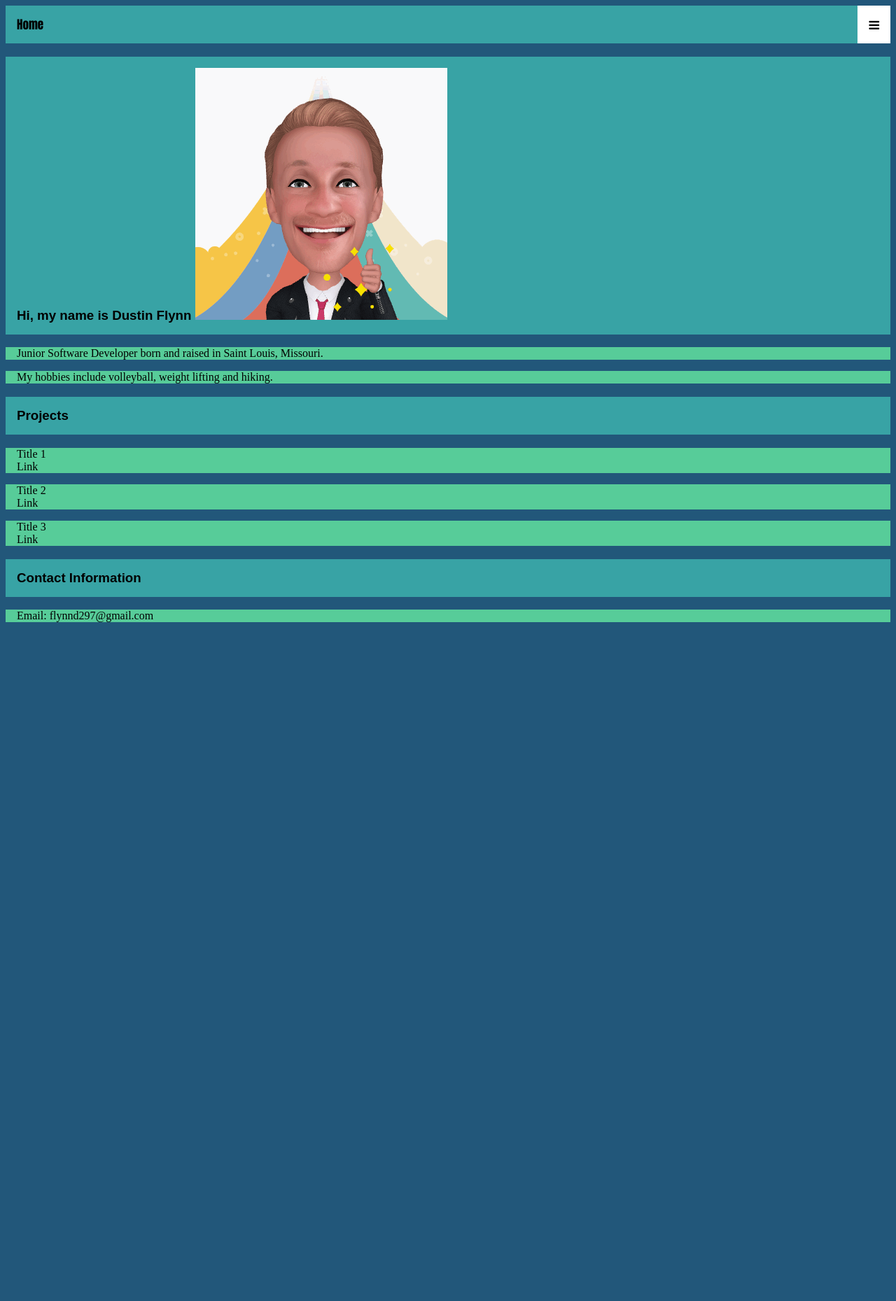
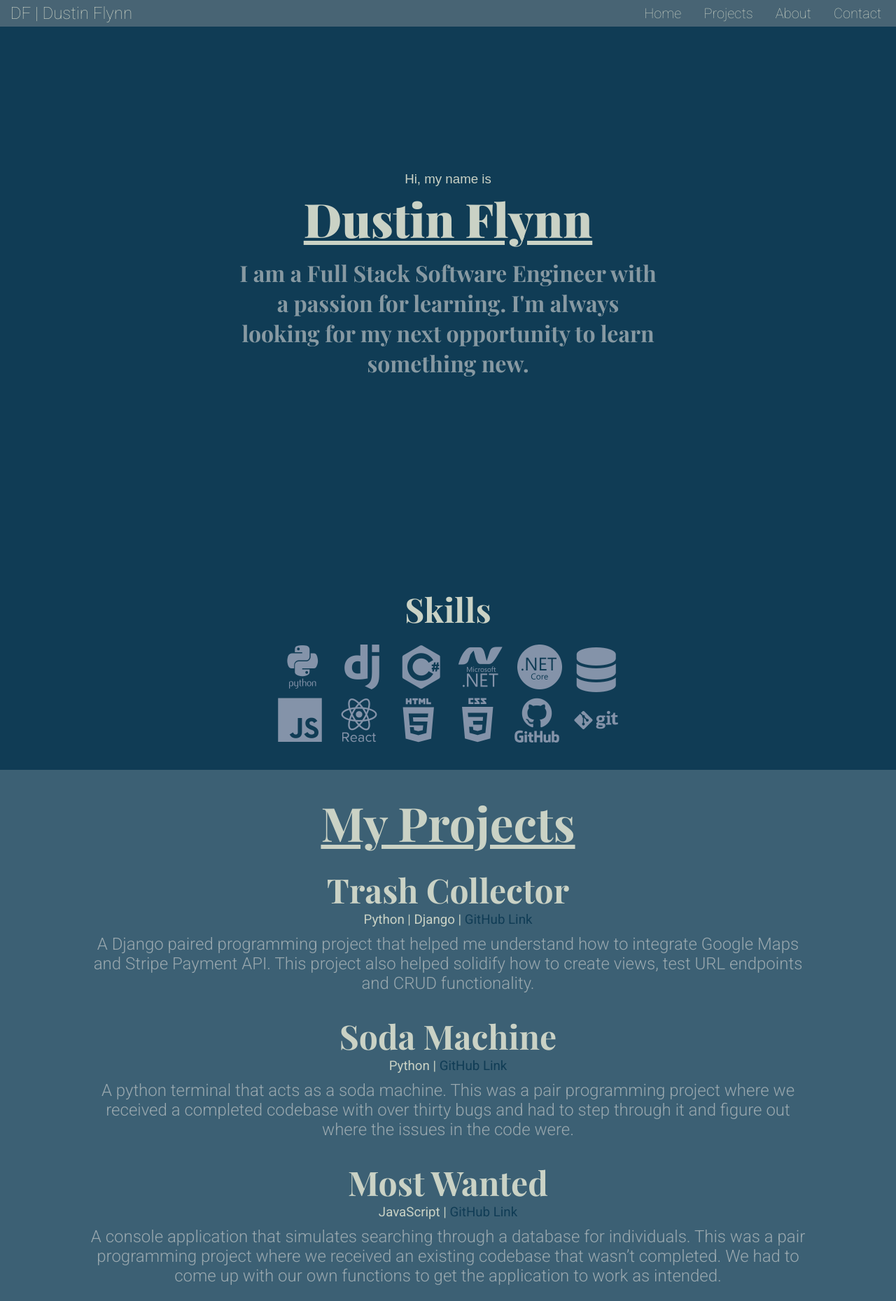
Before and after one commit to DustinFlynn297/DustinFlynn297.github.io, a plain HTML site: page index.html in a window 1280 px wide. Shown: the top 1859 px of the page at 70% size. Before the commit the page ends 905 px from the top, so only its background shows below. Drawn offline with nearby package versions, Linux system fonts and the light colour scheme.

Commit message:
Revamped the entire website and added more styling.

```diff
--- /dev/null
+++ b/app.css
@@ -0,0 +1,74 @@
+@import url('https://fonts.googleapis.com/css2?family=Roboto:ital,wght@0,100;0,300;0,400;0,500;0,700;0,900;1,900&display=swap');
+@import url('https://fonts.googleapis.com/css2?family=Playfair+Display:wght@700;800;900&display=swap');
+@import url("https://cdn.jsdelivr.net/gh/devicons/devicon@v2.14.0/devicon.min.css");
+#navbar {
+    padding-top: 1rem;
+    flex-direction: column;
+    align-items: center;
+}
+
+#navbar .logo {
+    margin-bottom: 0.5rem;
+    text-align: center;
+    font-size: 1.2rem;
+}
+
+#navbar ul {
+    padding: 0.5rem;
+}
+
+#navbar ul li a {
+    font-size: 1rem;
+}
+
+#projects .main-title, #about .main-title, #contact .main-title {
+    padding-top: -0.1rem;
+    margin-top: 2rem;
+    font-size: 2.2rem;
+}
+
+.sub-title {
+    font-size: 1.8rem;
+}
+
+/* Home Info */
+#home .text-above-title {
+    font-size: 0.95rem;
+}
+
+#home .text-below-title {
+    font-size: 1.8rem;
+}
+
+#projects .skills-text {
+    font-size: 0.75rem;
+}
+
+  /* Boxes */
+#contact .box {
+    display: flex;
+    flex: auto;
+    float: none;
+    width: 100%;
+    border-bottom: #5d75b8 dotted 1px;
+}
+
+/* About */
+#about p {
+    font-size: 1.4rem;
+}
+
+/* Contact */
+#contact .sub-title {
+    padding-top: 1.5rem;
+    font-size: 1.5rem;
+}
+
+/* footer */
+.main-footer {
+    font-size: 0.85rem;
+}
+
+#projects i {
+    font-size: 3rem;
+}
--- a/index.html
+++ b/index.html
@@ -2,80 +2,154 @@
 <html lang="en">
 <head>
     <meta charset="UTF-8">
-    <meta http-equiv="X-UA-Compatible" content="IE=edge">
     <meta name="viewport" content="width=device-width, initial-scale=1.0">
-    <meta name="description" content="Dustin Flynn, St. Louis developer portfolio">
-    <meta name="keywords" content="dustin, flynn, dustin flynn, portfolio, developer, software engineer">
-    <meta name="author" content="Dustin">
-    <title>Dustin Flynn's Portfolio</title>
-    <link rel="stylesheet" href="https://cdnjs.cloudflare.com/ajax/libs/font-awesome/4.7.0/css/font-awesome.min.css">
-    <link rel="stylesheet" href="styles/styles.css"
+    <meta http-equiv="X-UA-Compatible" content="ie=edge">
+    <!-- link style css -->
+    <link rel="stylesheet" href="style.css">
+    <link rel="stylesheet" media="screen and (max-width: 768px)" href="app.css">
+    <!-- link icons for contact -->
+    <script src="https://kit.fontawesome.com/572cc1dd20.js" crossorigin="anonymous"></script>
+    <link rel="stylesheet" href="https://cdn.jsdelivr.net/gh/devicons/devicon@v2.14.0/devicon.min.css">
+    <title>DF | Portfolio</title>
 </head>
 <body>
 
-    <div class="topnav">
-      <a href="#home" class="active">Home</a>
-      <div id="myLinks">
-        <a href="#about_me">About Me</a>
-        <a href="#contact">Contact</a>
-        <a href="#projects">Projects</a>
+    <!--? NavBar -->
+    <nav id="navbar">
+        <h1 class="logo">
+          <span class="text-primary">
+            DF | Dustin Flynn
+          </span>
+        </h1>
+        <ul>
+          <li><a href="#home">Home</a></li>
+          <li><a href="#projects">Projects</a></li>
+          <li><a href="#about">About</a></li>
+          <li><a href="#contact">Contact</a></li>
+        </ul>
+    </nav>
+
+    <!--? Home/Showcase  -->
+    <section id="home" class="py-3">
+        <div class="container">
+            <h3 class="text-above-title text-tertiary">Hi, my name is</h3>
+            <h1 class="main-title">Dustin Flynn</h1>
+            <p class="text-below-title text-soft">
+                    I am a Full Stack Software Engineer with a passion for learning. I'm always looking for my next opportunity to learn something new.
+            </p>
         </div>
-      <a href="javascript:void(0);" class="icon" onclick="myFunction()">
-        <i class="fa fa-bars"></i>
-      </a>
-    </div>
+    </section>
 
-    <div id="about_me">
-      <h3>Hi, my name is Dustin Flynn <img src="images/Emoji.gif" alt="Dustin Flynn"></h3>
-      <p>Junior Software Developer born and raised in Saint Louis, Missouri. </p>
-      <p>My hobbies include volleyball, weight lifting and hiking. </p>
+    <!--? Projects & Skills Section -->
+    <section id="projects">
+        <div class="container">
+            <div class="skills">
+                <h1 class="sub-title text-center">Skills</h1>
+                <h3 class="tertiary-color">
+                    <i class="devicon-python-plain-wordmark"></i>
+                    <i class="devicon-django-plain"></i>
+                    <i class="devicon-csharp-plain"></i>
+                    <i class="devicon-dot-net-plain-wordmark"></i>
+                    <i class="devicon-dotnetcore-plain"></i>
+                    <i class="fas fa-database"></i>
+                    <i class="devicon-javascript-plain"></i>
+                    <i class="devicon-react-original-wordmark"></i>
+                    <i class="devicon-html5-plain-wordmark"></i>
+                    <i class="devicon-css3-plain-wordmark"></i>
+                    <i class="devicon-github-original-wordmark"></i>
+                    <i class="devicon-git-plain-wordmark"></i>
+                </h3>
+                <br>
+                <br>
+    </section>
 
 
-    </div>
-
-    <div id="projects">
-        <h3>Projects</h3>
-        <p>
-          <span>
-            <div>
-              <p>Title 1
+    <!--? Project Breakdown  only pick 3/3 -->
+    <!-- todo: add demos and improve readme -->
+    <section id="project-items" class="bg-color py-3">
+        <div class="container">
+            <div class="projects-content">
+                <h1 class="main-title text-center">My Projects</h1>
                 <br>
-                Link
-                <br>
+                <h2 class="sub-title text-center">Trash Collector</h2>
+                    <h3 class="project-info text-tertiary">
+                        Python | Django |
+                        <a href="https://github.com/DustinFlynn297/TrashCollector.git">GitHub Link</a>
+                    </h3>
+                    <p class="project-desc text-soft">
+                        A Django paired programming project that helped me understand how to integrate Google Maps and Stripe Payment API. This project also helped solidify how to create views, test URL endpoints and CRUD functionality.
+                    </p>
+                <h2 class="sub-title text-center">Soda Machine</h2>
+                    <h3 class="project-info text-tertiary">
+                        Python |
+                        <a href="https://github.com/DustinFlynn297/Soda-Machine.git">
+                            GitHub Link
+                        </a>
+                    </h3>
+                    <p class="project-desc text-soft">
+                        A python terminal that acts as a soda machine.  This was a pair programming project where we received a completed codebase with over thirty bugs and had to step through it and figure out where the issues in the code were.
+                    </p>
+                <h2 class="sub-title text-center">Most Wanted</h2>
+                    <h3 class="project-info text-tertiary">
+                        JavaScript |
+                        <a href="https://github.com/DustinFlynn297/Most-Wanted.git">
+                            GitHub Link
+                        </a>
+                    </h3>
+                    <p class="project-desc text-soft">
+                        A console application that simulates searching through a database for individuals. This was a pair programming project where we received an existing codebase that wasn’t completed. We had to come up with our own functions to get the application to work as intended.
                     </p>
             </div>
-          </span>
+        </div>
+    </section>
 
-          <span>
-            <div>
-              <p>Title 2 <br>
-              Link</p>
+    <!--? About Section -->
+    <section id="about">
+        <div class="container">
+            <h1 class="main-title">About Me</h1>
+            <p class="text-soft py-1 text-center">
+                Saint Louis, Missouri Native and avid volleyball player.
+            </p>
+            <p class="text-soft py-1 text-center">
+                If I had to pick my one true passion, it would be learning. I believe that my time in the Marine Corps played a crucial role in this discovery. Being forced to adapt to any situation and overcome the odds led me to a love of constantly learning new things. Ultimately this is what led me to fall in love with programming, programming languages, and the subsequent technologies. These technologies are constantly evolving or changing, and I'm eager to learn everything I can about them.
+            <p/>
+            <p class="text-soft py-1 text-center">
+                I have always been a customer-centric person who enjoys crafting a response or answering any questions thrown my way. My passion for programming stems from my love for problem-solving and customer support. I believe that any application's primary goal is to fulfill the customer's need, whether shopping for a product, finding the relevant information on how to make a tomato grow indoors, or any number of problems. I want to be able to help build a product that makes the customer's life easier.
+            </p>
+            <br>
         </div>
-          </span>
+    </section>
 
-          <span>
-            <div>
-              <p>Title 3
-                <br>
-                Link
-                <br>
-              </p>
+    <!--? Contact Section -->
+    <section id="contact">
+        <div class="container">
+            <h1 class="main-title">Contact Me Below</h1>
         </div>
-          </span>
-
-
-        </p>
-
+         <!-- Email Icon -->
+         <div class="box">
+            <a href = "mailto: flynnd297@yahoo.com">
+                <i class="fas fa-envelope fa-6x icon-color"></i>
+            </a>
+            <h3 class="soft-text small-text">Flynnd297@yahoo.com</></h3>
         </div>
-
-
-    <div id="contact">
-        <h3>Contact Information</h3>
-        <p>Email: flynnd297@gmail.com</p>
-
+         <!-- LinkedIn Icon -->
+         <div class="box">
+             <a href="https://www.linkedin.com/in/flynnd297/">
+                <i class="fab fa-linkedin fa-6x icon-color"></i>
+             </a>
+            <h3 class="soft-text small-text">in/flynnd297</></h3>
         </div>
-
-    <script src="scripts/scripts.js"></script>
-
+        <!-- GitHub Icon -->
+        <div class="box">
+             <a href="https://github.com/DustinFlynn297">
+                <i class="fab fa-github fa-6x icon-color"></i>
+            </a>
+            <h3 class="soft-text small-text">DustinFlynn297</></h3>
+        </div>
+    </section>
+    <div class="clr"></div>
+    <footer class="main-footer">
+        <p class="text-soft">Designed and Built By: Dustin Flynn</p>
+    </footer>
 </body>
 </html>
--- a/scripts/scripts.js
+++ /dev/null
@@ -1,8 +0,0 @@
-function myFunction() {
-    var x = document.getElementById("myLinks");
-    if (x.style.display === "block") {
-      x.style.display = "none";
-    } else {
-      x.style.display = "block";
-    }
-  }
--- /dev/null
+++ b/style.css
@@ -0,0 +1,322 @@
+@import url('https://fonts.googleapis.com/css2?family=Roboto:ital,wght@0,100;0,300;0,400;0,500;0,700;0,900;1,900&display=swap');
+@import url('https://fonts.googleapis.com/css2?family=Playfair+Display:wght@700;800;900&display=swap');
+@import url("https://cdn.jsdelivr.net/gh/devicons/devicon@v2.14.0/devicon.min.css");
+/*!-------------------------------------------------------------------------------------------------------- */
+/**-------------------------------------------------------------------------------------------------------- */
+/*? CSS RESET */
+*{
+  margin: 0;
+  padding: 0;
+  box-sizing: border-box;
+}
+
+html{
+  scroll-behavior: smooth;
+}
+
+body {
+    margin: 0 auto;
+}
+
+body{
+  font-size: 100%;
+  font-family: 'Roboto', sans-serif;
+}
+
+p {
+  margin: 10px 0;
+}
+
+a {
+  text-decoration: none;
+}
+
+section{
+  width: 100%;
+  float: left;
+  /* height: 100vh; */
+  position: relative;
+}
+
+/*? SCROLLBAR */
+::-webkit-scrollbar {
+  width: 16px;
+}
+::-webkit-scrollbar-track {
+  background-color:#CAD2C5;
+  opacity: 60%;
+}
+::-webkit-scrollbar-thumb {
+  background-color:#cad3c57e;
+  border-radius: 100px;
+}
+
+/*!-------------------------------------------------------------------------------------------------------- */
+/**-------------------------------------------------------------------------------------------------------- */
+/*? MAIN STYLING - UTILITY CLASSES */
+.container {
+  margin: auto;
+  max-width: 1100px;
+  overflow: hidden;
+  padding: 0 2rem;
+}
+
+#home, #projects, #about, #contact{
+  background-color: #103c55;
+}
+
+#projects h1, #about h1, #contact h1{
+  text-align: center;
+  margin-top: 80px;
+  color:#CAD2C5;
+}
+/* COLORS:  2F3E46 - 354F52 - 52796F - 84A98C - CAD2C5  */
+.bg-color {
+  background-color: #3c6074;
+}
+
+.text-primary {
+  color: #CAD2C5;
+}
+
+.text-secondary {
+  color: #243949;
+}
+
+.text-tertiary {
+  color: #CAD2C5;
+}
+
+.text-soft {
+  color: #d7d8d6;
+  opacity: 60%;
+}
+/* TEXT SIZING */
+.main-title {
+  font-size: 4.2rem;
+  font-family: 'Playfair Display', serif;
+  color: #CAD2C5;
+  text-decoration: underline;
+}
+
+.sub-title {
+  font-size: 3rem;
+  color: #CAD2C5;
+  font-family: 'Playfair Display', serif;
+  font-weight: 600;
+}
+
+.small-text {
+  font-size: 1rem;
+  color: #CAD2C5;
+  opacity: 60%;
+  font-weight: 400;
+}
+/* TEXT ALIGNMENT */
+.text-center {
+  text-align:center;
+}
+
+.text-left {
+  text-align:left;
+}
+/* PADDING */
+.py-1 { padding: 10px 0; }
+.py-2 { padding: 20px 0; }
+.py-3 { padding: 30px 0; }
+/* CLEAR */
+.clr {
+  clear: both;
+}
+/*!-------------------------------------------------------------------------------------------------------- */
+/**-------------------------------------------------------------------------------------------------------- */
+/*? NAVBAR  */
+#navbar {
+  display: flex;
+  position: sticky;
+  top:0;
+  background: #486474;
+  color: #fff;
+  justify-content: space-between;
+  z-index: 1;
+  padding: 0.30rem;
+}
+
+#navbar ul {
+  display: flex;
+  align-items: center;
+  list-style: none;
+}
+
+#navbar ul li a {
+  color:#CAD2C5;
+  padding: 0.75rem;
+  margin: 0 0.25rem;
+  font-size: 20px;
+}
+
+#navbar ul li a:hover {
+  color:#609bb6;
+}
+
+#navbar .logo, ul li a{
+  font-weight: 200;
+  padding-left: 10px;
+}
+
+header{
+  width: 100%;
+  display: flex;
+  justify-content: space-between;
+  padding: 20px 50px;
+  align-items: center;
+  position: fixed;
+  z-index: 999;
+}
+/*!-------------------------------------------------------------------------------------------------------- */
+/**-------------------------------------------------------------------------------------------------------- */
+/*? HOME - SHOWCASE */
+
+#home{
+  height: 90vh;
+  text-align: center;
+  display: grid;
+  place-content: center;
+}
+
+#home h1{
+  /* position: absolute; */
+  /* top: 50%; */
+  /* transform: translate(-50%, -50%); */
+  /* padding: 2rem; */
+  margin-bottom: 0.1rem;
+  color: #CAD2C5;
+  font-family: 'Playfair Display', serif;
+  font-weight: 900;
+}
+
+#home h3 {
+  font-weight: 100;
+  padding-bottom: 0rem;
+}
+
+#home p {
+  padding-top: 0.1rem;
+  font-family: 'Playfair Display', serif;
+  font-weight: 600;
+}
+
+.text-above-title{
+  /* transform: translate(-50%, -50%); */
+  font-family: 'Montserrat', sans-serif;
+
+
+
+}
+
+.text-below-title{
+  font-size: 2rem;
+  max-width: 600px;
+}
+/*!-------------------------------------------------------------------------------------------------------- */
+/**-------------------------------------------------------------------------------------------------------- */
+/*? PROJECTS/SKILL BREAKDOWN */
+#projects h2, #projects h3, #projects p {
+  margin-top: 15px;
+  text-align: center;
+  max-width: 520px;
+  margin-right: auto;
+  margin-left: auto;
+}
+
+.skills-text {
+  font-weight: 450;
+  line-height: 1.5;
+}
+
+#projects h3 i {
+  padding: 0.50rem;
+  color:#8493a9;
+  font-size: 4rem;
+}
+
+/*!-------------------------------------------------------------------------------------------------------- */
+/**-------------------------------------------------------------------------------------------------------- */
+/*? PROJECT */
+#project-items a {
+  text-decoration: none;
+  color:#103c55;
+}
+
+#project-items a:hover {
+  color:#CAD2C5;
+}
+
+.project-desc, .project-info {
+  font-weight: 300;
+  align-items: center;
+  justify-content: center;
+}
+
+#project-items h3 {
+  text-align: center;
+  font-weight: 400;
+}
+
+#project-items p {
+  font-size: 1.5rem;
+  text-align: center;
+  padding-bottom: 1.2rem;
+}
+
+.project-content {
+  display: block;
+  overflow: auto;
+  float: center;
+  width: 50%;
+}
+/*!-------------------------------------------------------------------------------------------------------- */
+/**-------------------------------------------------------------------------------------------------------- */
+/*? ABOUT */
+#about {
+  height: 120vh;
+}
+
+#about p {
+  font-weight: 300;
+  font-size: 2.1rem;
+}
+/*!-------------------------------------------------------------------------------------------------------- */
+/**-------------------------------------------------------------------------------------------------------- */
+/*? CONTACT */
+#contact .box {
+  float: left;
+  width: 33.3%;
+  padding: 15px;
+  text-align:center;
+}
+
+#contact h2 {
+  padding-bottom: 2rem;
+}
+
+.icon-color {
+  color: #CAD2C5;
+}
+
+#contact i:hover {
+  color: #60b672;
+}
+
+.box i {
+  margin-bottom: 2px;
+}
+/*!-------------------------------------------------------------------------------------------------------- */
+/**-------------------------------------------------------------------------------------------------------- */
+/*? FOOTER */
+.main-footer {
+  text-align: center;
+  background-color: #2F3E46;
+  padding: 10px;
+  font-weight: 150;
+}
--- a/styles/styles.css
+++ /dev/null
@@ -1,53 +0,0 @@
-body {
-    background: #22577A;
-}
-p {
-    padding-left:16px;
-    background-color: #57CC99;
-}
-
-h3 {
-    padding: 16px;
-    background: #38A3A5;
-    font-family: Arial, sans-serif;
-}
-
-
-
-.topnav {
-overflow: hidden;
-font-family: Impact, sans-serif;
-background-color: #333;
-position: relative;
-}
-
-
-.topnav #myLinks {
-display: none;
-}
-
-.topnav a {
-color: black;
-padding: 14px 16px;
-text-decoration: none;
-font-size: 17px;
-display: block;
-}
-
-.topnav a.icon {
-background: white;
-display: block;
-position: absolute;
-right: 0;
-top: 0;
-}
-
-.topnav a:hover {
-background-color: #ddd;
-color: black;
-}
-
-.active {
-background-color: #38A3A5;
-color: white;
-}
```
Also changed, not shown: images/Emoji.gif (deleted), images/logo.png (deleted), 2 other files. Lines whose indentation alone changed are shown as unchanged.
